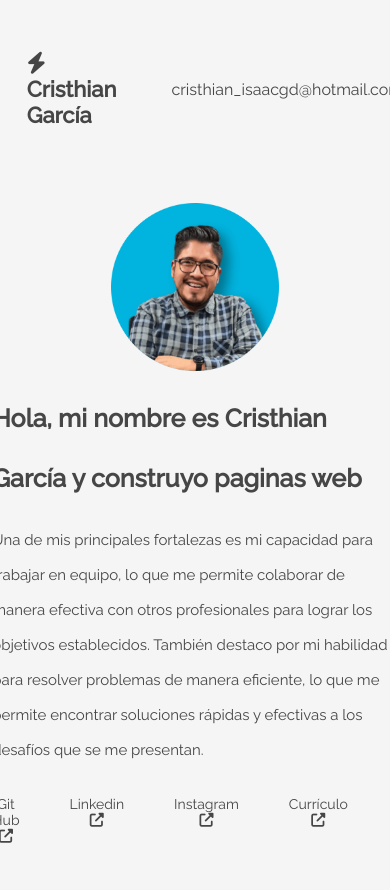
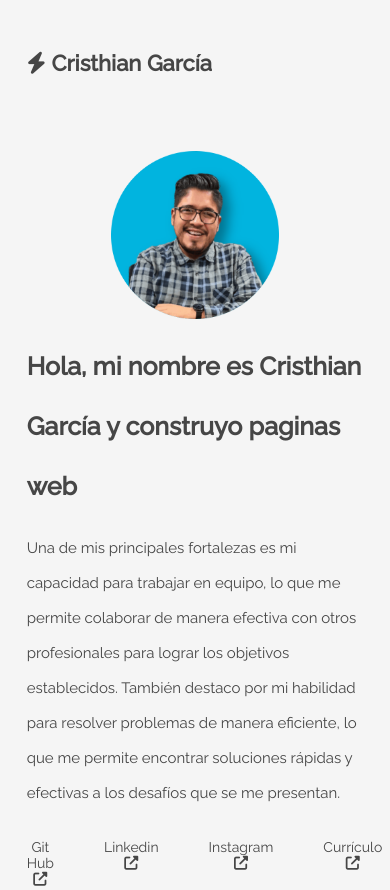
Before and after one commit to cristhianisaac/ChallengeONEPortafolio, a plain HTML site: page index.html in a window 390 px wide. Shown: the top 890 px of the page. Drawn offline with Linux system fonts and the light colour scheme.

Commit message:
Mobile XS

```diff
--- a/CSS/mobile-xs.css
+++ b/CSS/mobile-xs.css
@@ -1,5 +1,8 @@
-@media (min-width:0px) and (max-width:368px) {
-    .Lista{
+@media (max-width:500px) {
+    .Menu{
         display: none;
     }
+    .Banner-Derecha{
+        width: 100%;
+    }
 }
--- a/index.html
+++ b/index.html
@@ -5,6 +5,7 @@
   <meta charset="UTF-8">
   <meta name="viewport" content="width=device-width, initial-scale=1.0">
   <title>Cristhian García</title>
+  <link rel="stylesheet" href="CSS/mobile-xs.css">
   <link rel="stylesheet" href="CSS/mobile.css">
   <link rel="stylesheet" href="CSS/tablet.css">
   <link rel="stylesheet" href="CSS/desktop.css">
```
